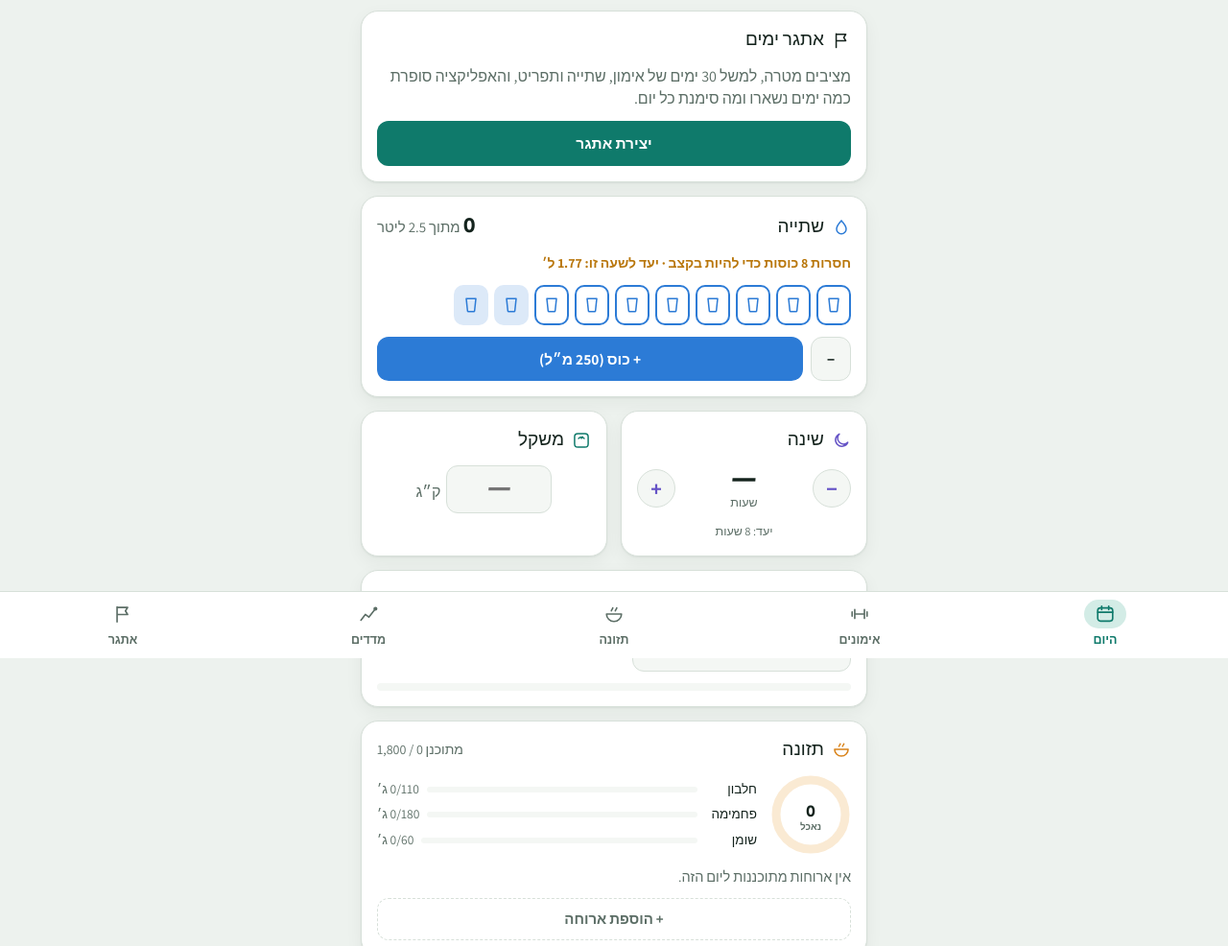
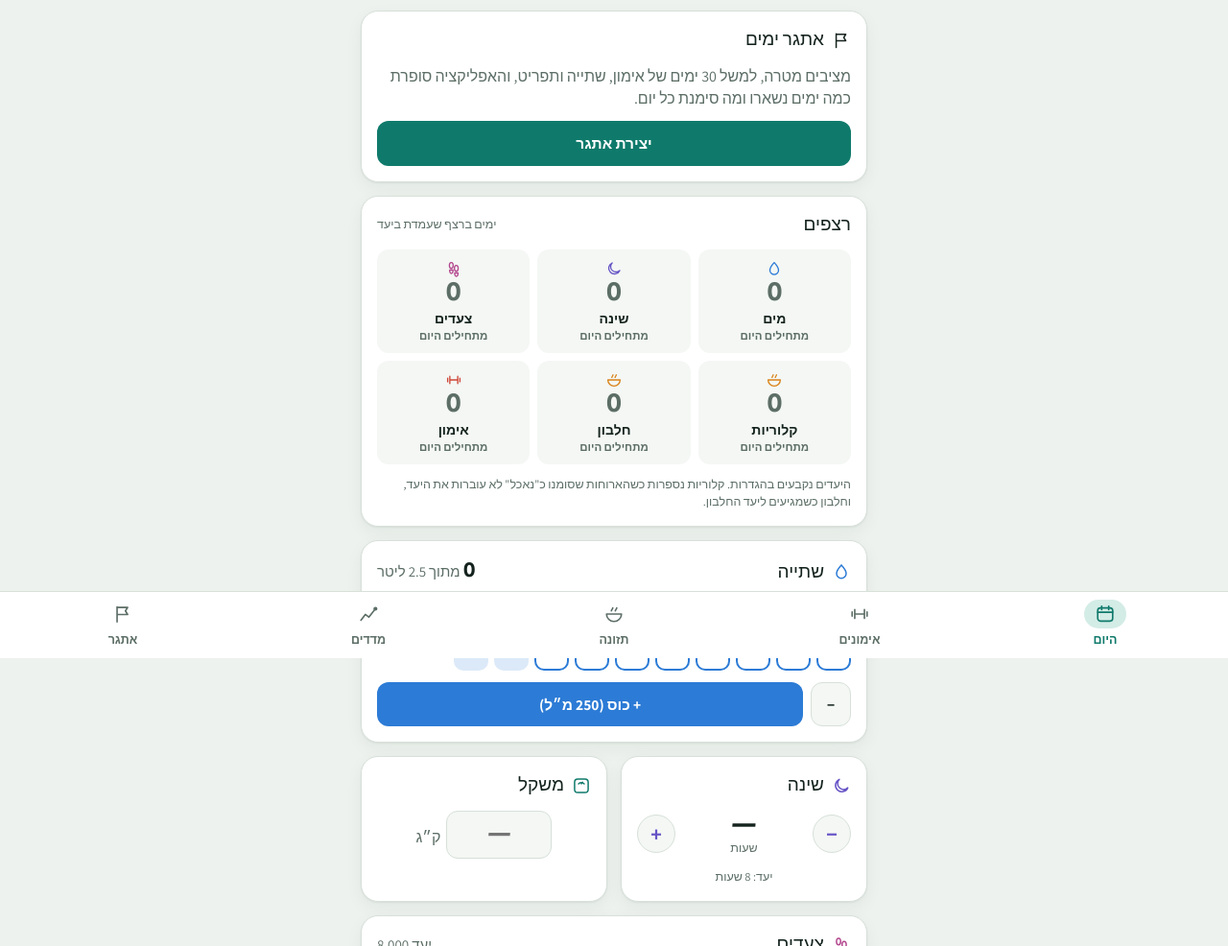
Before and after one commit to spablos/TrackMi, a plain HTML site: page index.html in a window 1280 px wide. Shown: the part 114-1100 px from the top of the page at 96% size. Drawn offline with Linux system fonts and the light colour scheme.

Commit message:
Add day streaks for the daily goals set in settings
A streaks card on the today screen shows how many days in a row each
goal was met (water, sleep, steps, calories, protein, workout), the
best streak so far, and whether today is already done. A streak is not
broken by today until the day is over.

Co-Authored-By: Claude Opus 5.5 <noreply@anthropic.com>

```diff
--- a/app.js
+++ b/app.js
@@ -124,6 +124,46 @@ function autoDone(kind, k) {
   if (kind === 'kcal') { const e = mealsOn(k).filter(m => m.eaten); return e.length > 0 && sumMeals(e).kcal <= st.kcal; }
   return false;
 }
+/* ---------- רצפים ליעדים הכלליים ---------- */
+const STREAKS = [
+  { kind: 'water', name: 'מים', icon: () => I.drop, color: 'var(--water)' },
+  { kind: 'sleep', name: 'שינה', icon: () => I.moon, color: 'var(--sleep)' },
+  { kind: 'steps', name: 'צעדים', icon: () => I.steps, color: 'var(--steps)' },
+  { kind: 'kcal', name: 'קלוריות', icon: () => I.food, color: 'var(--food)' },
+  { kind: 'protein', name: 'חלבון', icon: () => I.food, color: 'var(--food)' },
+  { kind: 'workout', name: 'אימון', icon: () => I.train, color: 'var(--train)' },
+];
+function goalMet(kind, k) {
+  if (kind === 'protein') { const e = mealsOn(k).filter(m => m.eaten); return e.length > 0 && sumMeals(e).protein >= S.settings.protein; }
+  return autoDone(kind, k);
+}
+/* רצף נוכחי: ימים רצופים שעמדו ביעד עד היום. אם היום עוד לא הושלם, הרצף נספר עד אתמול ולא נשבר. */
+function streakInfo(kind, ref = todayKey()) {
+  const metToday = goalMet(kind, ref);
+  let cur = 0, k = metToday ? ref : addDays(ref, -1);
+  while (cur < 1000 && goalMet(kind, k)) { cur++; k = addDays(k, -1); }
+  const keys = Object.keys(S.days).concat(S.meals.map(m => m.date), S.workouts.map(w => w.date)).filter(x => x <= ref).sort();
+  let best = cur;
+  if (keys.length) {
+    let run = 0;
+    for (let d = keys[0]; d <= ref; d = addDays(d, 1)) { if (goalMet(kind, d)) { run++; if (run > best) best = run; } else run = 0; }
+  }
+  return { cur, best, metToday };
+}
+function streaksCard() {
+  const items = STREAKS.map(x => ({ ...x, ...streakInfo(x.kind) }));
+  return `<section class="card streaks">
+    <div class="card-head"><h2 class="card-title">רצפים</h2><span class="muted tiny">ימים ברצף שעמדת ביעד</span></div>
+    <div class="streak-grid">${items.map(x => `<div class="streak ${x.metToday ? 'met' : ''} ${x.cur ? '' : 'zero'}" style="--c:${x.color}">
+      <span class="streak-ico">${x.icon()}</span>
+      <span class="streak-num">${x.cur}</span>
+      <span class="streak-name">${x.name}</span>
+      <span class="streak-sub">${x.metToday ? 'היום הושלם' : x.cur ? 'היום עוד לא' : 'מתחילים היום'}${x.best > x.cur ? ` · שיא ${x.best}` : x.cur > 1 ? ' · שיא!' : ''}</span>
+    </div>`).join('')}</div>
+    <p class="tiny muted">היעדים נקבעים בהגדרות. קלוריות נספרות כשהארוחות שסומנו כ"נאכל" לא עוברות את היעד, וחלבון כשמגיעים ליעד החלבון.</p>
+  </section>`;
+}
+
 const taskDone = (c, k, t) => (c.checks[k] || []).includes(t.id) || (!!t.auto && autoDone(t.auto, k));
 function dayStatus(c, k, ref = todayKey()) {
   if (k < c.start || k > chEnd(c)) return 'out';
@@ -336,6 +376,7 @@ function vToday() {
   </div>
   ${isToday ? '' : '<button class="link-btn" data-act="date-today">חזרה להיום</button>'}
   ${challengeCard(k)}
+  ${isToday ? streaksCard() : ''}
   ${waterCard(k)}
   <div class="grid2">${sleepCard(k)}${weightCard(k)}</div>
   ${stepsCard(k)}
--- a/styles.css
+++ b/styles.css
@@ -471,3 +471,18 @@ p { margin: 0; }
 .steps-row span { flex: 1; min-width: 0; }
 .progress.steps-bar span { background: var(--steps); }
 .chart .halo { paint-order: stroke; stroke: var(--surface); stroke-width: 4px; stroke-linejoin: round; }
+
+/* Goal streaks */
+.streak-grid { display: grid; grid-template-columns: repeat(3, 1fr); gap: 8px; }
+.streak {
+  background: var(--surface-2); border-radius: var(--r-sm); padding: 10px 6px 9px;
+  display: flex; flex-direction: column; align-items: center; gap: 1px; text-align: center; min-width: 0;
+  border: 1.5px solid transparent;
+}
+.streak.met { border-color: var(--c); }
+.streak-ico { color: var(--c); display: inline-flex; }
+.streak-ico svg.i { width: 18px; height: 18px; }
+.streak-num { font-family: var(--font-display); font-size: 28px; line-height: 1.1; font-variant-numeric: tabular-nums; }
+.streak.zero .streak-num { color: var(--muted); }
+.streak-name { font-weight: 800; font-size: 14px; }
+.streak-sub { font-size: 11.5px; color: var(--muted); font-weight: 600; line-height: 1.3; }
--- a/sw.js
+++ b/sw.js
@@ -1,6 +1,6 @@
 // TrackMi service worker: keeps the app working offline.
 // After changing app files, bump CACHE so phones pick up the new version.
-const CACHE = 'trackmi-v2';
+const CACHE = 'trackmi-v3';
 const SHELL = ['./', 'index.html', 'styles.css', 'app.js', 'manifest.webmanifest', 'icons/icon-180.png', 'icons/icon-192.png', 'icons/icon-512.png'];
 
 self.addEventListener('install', e => {
```
